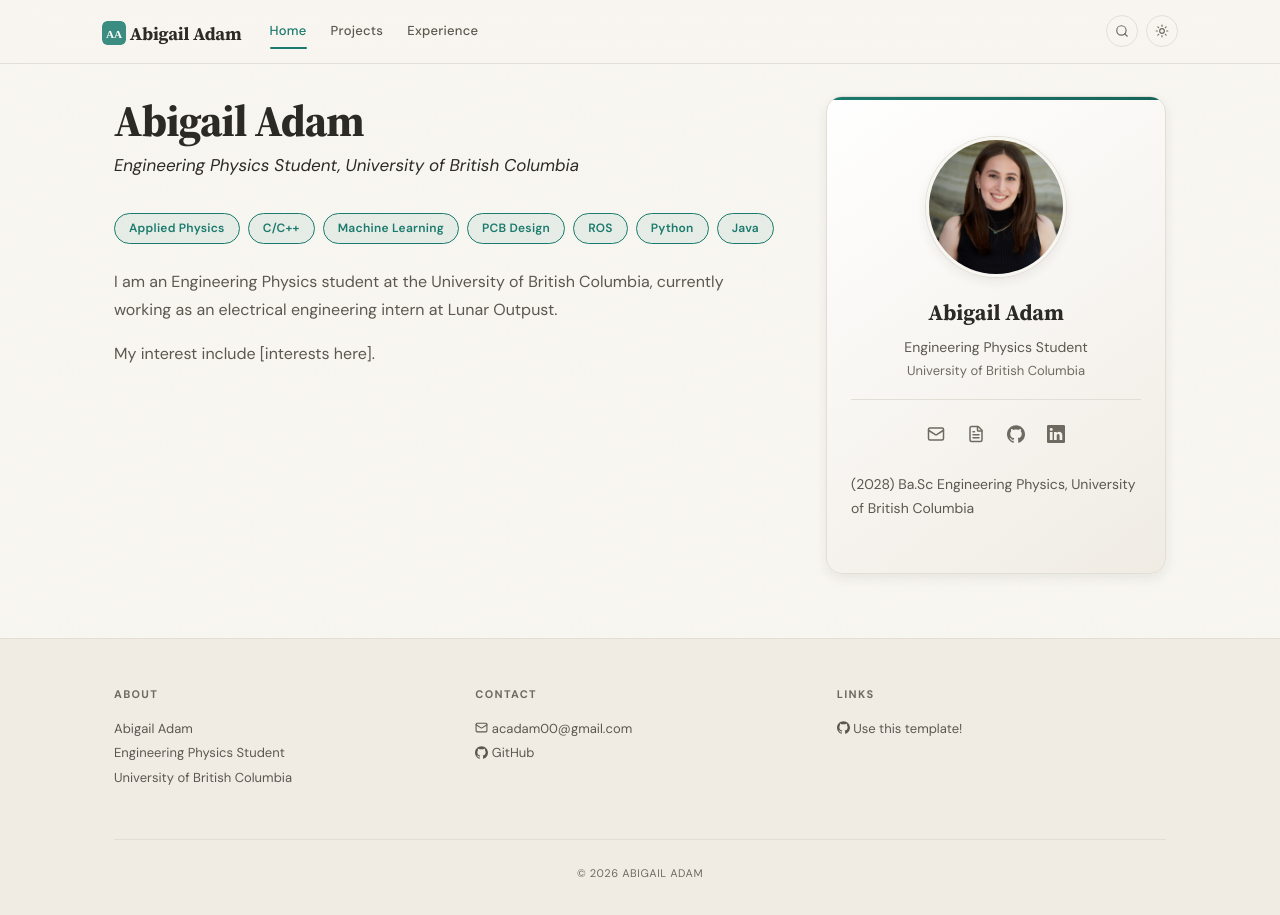
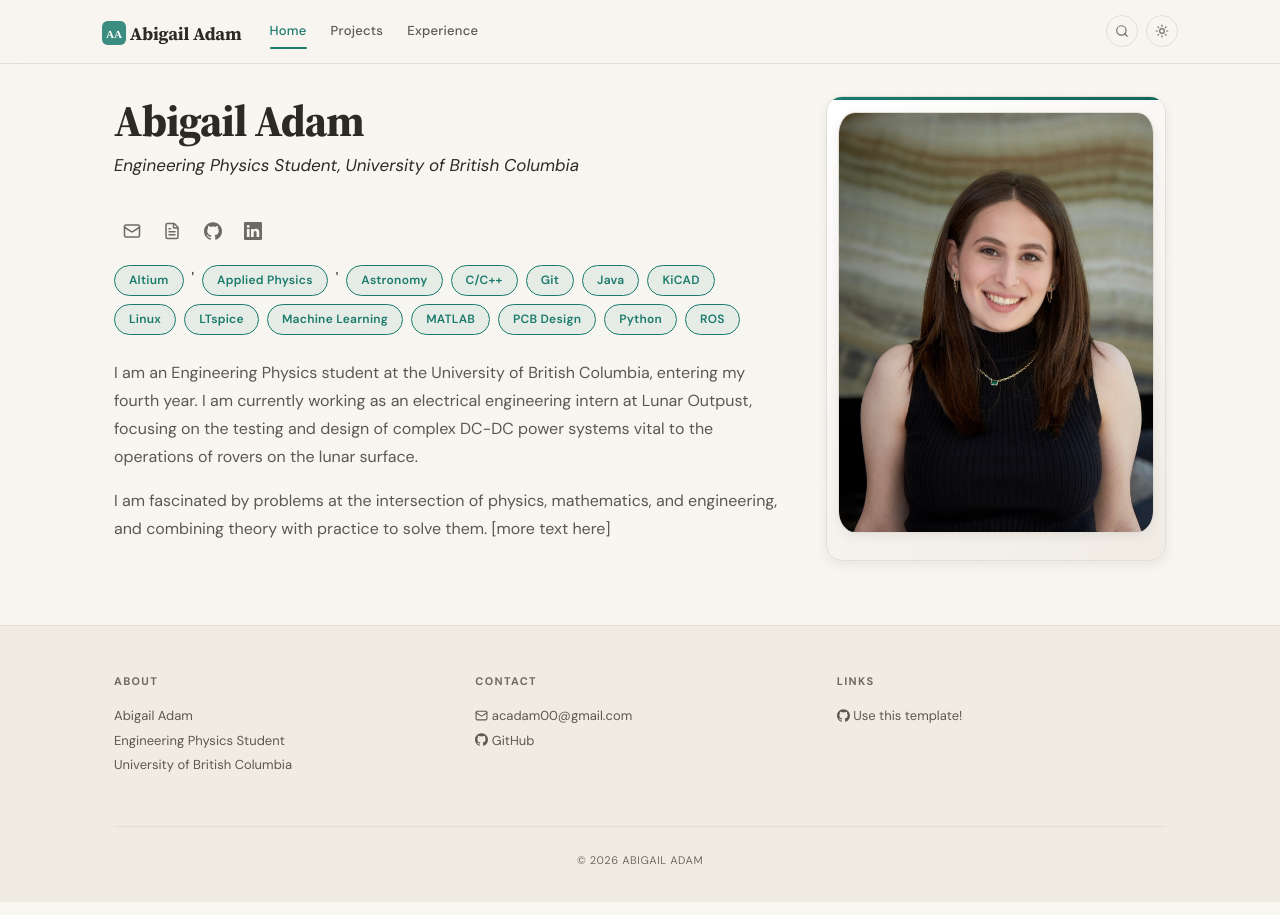
Before and after one commit to AbigailAdam/abigailcadam.github.io, a Jekyll site: the page built from _pages/home.md, in a window 1280 px wide. Built offline with Jekyll 4.4.1, drawn with Linux system fonts in a browser that asks for light colours.

Commit message:
updating homepage

```diff
--- a/_includes/sidebar.html
+++ b/_includes/sidebar.html
@@ -1,7 +1,9 @@
 <div class="profile-card">
 <a href="{{ '/about' | relative_url }}">
-<img src="{{ site.photo | prepend: '/images/' | relative_url }}" class="profile-photo" alt="{{ site.name }}" width="140" height="140" fetchpriority="high">
+<img src="{{ site.photo | prepend: '/images/' | relative_url }}" class="profile-photo" alt="{{ site.name }}" width="440" height="440" fetchpriority="high">
 </a>
+
+<!--
 <p class="profile-name">{{ site.name }}</p>
 <p class="profile-title">{{ site.title }}</p>
 <p class="profile-institution">{{ site.institution }}</p>
@@ -23,7 +25,7 @@
 </ul>
 {% endif %}
 </div>
-<!--
+
 <div class="section-card" style="margin-top: var(--space-6);">
 <h2 style="margin-top: 0; font-size: 1.125rem;">News</h2>
 <div class="news-timeline">
--- a/_layouts/homelay.html
+++ b/_layouts/homelay.html
@@ -7,7 +7,10 @@ layout: default
     {{ content }}
   </div>
 
+
   <div>
-    {% include sidebar.html %}
+   {% include sidebar.html %}
+
   </div>
+
 </div>
--- a/_pages/home.md
+++ b/_pages/home.md
@@ -7,19 +7,43 @@ permalink: /
 <h1 class="home-hero">{{ site.name }}</h1>
 <p class="home-hero-sub">{{ site.title }}, {{ site.institution }}</p>
 
-<div class="chip-container" markdown="0">
-<a href="{{ '/research' | relative_url }}" class="chip">Applied Physics</a>
-<a href="{{ '/research' | relative_url }}" class="chip">C/C++</a>
-<a href="{{ '/research' | relative_url }}" class="chip">Machine Learning</a>
-<a href="{{ '/research' | relative_url }}" class="chip">PCB Design</a>
-<a href="{{ '/research' | relative_url }}" class="chip">ROS</a>
-<a href="{{ '/research' | relative_url }}" class="chip">Python</a>
-<a href="{{ '/research' | relative_url }}" class="chip">Java</a>
+<div class="profile-links">
+{% if site.email %}<a href="mailto:{{ site.email }}" class="icon-link" title="Email" aria-label="Email">{% include icon.html name="envelope" %}</a>{% endif %}
+{% if site.links.cv and site.links.cv != "" %}<a href="{{ site.links.cv | prepend: '/' | relative_url }}" class="icon-link" title="CV" aria-label="CV">{% include icon.html name="cv" %}</a>{% endif %}
+{% if site.links.github and site.links.github != "" %}<a href="{{ site.links.github }}" class="icon-link" title="GitHub" aria-label="GitHub">{% include icon.html name="github" %}</a>{% endif %}
+{% if site.links.linkedin and site.links.linkedin != "" %}<a href="{{ site.links.linkedin }}" class="icon-link" title="LinkedIn" aria-label="LinkedIn">{% include icon.html name="linkedin" %}</a>{% endif %}
+
+<!--
+{% if site.links.google_scholar and site.links.google_scholar != "" %}<a href="{{ site.links.google_scholar }}" class="icon-link" title="Google Scholar" aria-label="Google Scholar">{% include icon.html name="google-scholar" %}</a>{% endif %}
+{% if site.links.researchgate and site.links.researchgate != "" %}<a href="{{ site.links.researchgate }}" class="icon-link" title="ResearchGate" aria-label="ResearchGate">{% include icon.html name="researchgate" %}</a>{% endif %}
+{% if site.links.orcid and site.links.orcid != "" %}<a href="{{ site.links.orcid }}" class="icon-link" title="ORCID" aria-label="ORCID">{% include icon.html name="orcid" %}</a>{% endif %}
+{% if site.links.twitter and site.links.twitter != "" %}<a href="{{ site.links.twitter }}" class="icon-link" title="Twitter" aria-label="Twitter">{% include icon.html name="x-twitter" %}</a>{% endif %}
+-->
+
 </div>
 
-I am an Engineering Physics student at the University of British Columbia, currently working as an electrical engineering intern at Lunar Outpust.
+<div class="chip-container" markdown="0">
+<a href="{{ '/research' | relative_url }}" class="chip">Altium</a>'
+<a href="{{ '/research' | relative_url }}" class="chip">Applied Physics</a>'
+<a href="{{ '/research' | relative_url }}" class="chip">Astronomy</a>
+<a href="{{ '/research' | relative_url }}" class="chip">C/C++</a>
+<a href="{{ '/research' | relative_url }}" class="chip">Git</a>
+<a href="{{ '/research' | relative_url }}" class="chip">Java</a>
+<a href="{{ '/research' | relative_url }}" class="chip">KiCAD</a>
+<a href="{{ '/research' | relative_url }}" class="chip">Linux</a>
+<a href="{{ '/research' | relative_url }}" class="chip">LTspice</a>
+<a href="{{ '/research' | relative_url }}" class="chip">Machine Learning</a>
+<a href="{{ '/research' | relative_url }}" class="chip">MATLAB</a>
+<a href="{{ '/research' | relative_url }}" class="chip">PCB Design</a>
+<a href="{{ '/research' | relative_url }}" class="chip">Python</a>
+<a href="{{ '/research' | relative_url }}" class="chip">ROS</a>
 
-My interest include [interests here].
+
+</div>
+
+I am an Engineering Physics student at the University of British Columbia, entering my fourth year. I am currently working as an electrical engineering intern at Lunar Outpust, focusing on the testing and design of complex DC-DC power systems vital to the operations of rovers on the lunar surface.
+
+I am fascinated by problems at the intersection of physics, mathematics, and engineering, and combining theory with practice to solve them. [more text here]
 
 <!--
 <div class="callout callout-success" markdown="0">
--- a/_sass/components/_profile.scss
+++ b/_sass/components/_profile.scss
@@ -11,7 +11,7 @@
   );
   border: 1px solid var(--border-color);
   border-radius: var(--radius-xl);
-  padding: var(--space-10) var(--space-6) var(--space-8);
+  padding: var(--space-4) var(--space-3) var(--space-3);
   box-shadow: var(--shadow-md);
   position: relative;
   overflow: hidden;
@@ -28,12 +28,12 @@
   }
 
   .profile-photo {
-    width: 140px;
-    height: 140px;
-    border-radius: 50%;
+    width: 440px;
+    height: 540;
+    border-radius: 5%;
     object-fit: cover;
     margin-bottom: var(--space-4);
-    border: 3px solid var(--bg-primary);
+    //border: 3px solid var(--bg-primary);
     box-shadow:
       0 0 0 1px var(--border-color),
       var(--shadow-md);
```
Also changed, not shown: _pages/research.md (+2 -0 lines).
